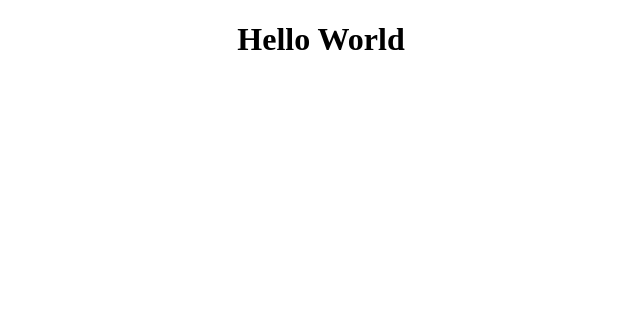
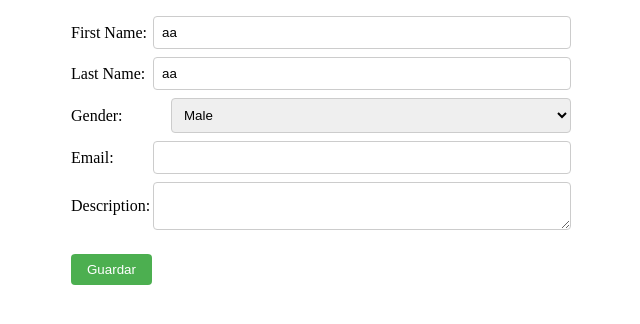
Before and after one commit to enriqueyt/user-management, a React (Create React App) app in the folder packages/frontend/: page / in a window 1280 px wide. Shown: the top 324 px of the page, without its empty margins (319-959 px from the left). Built offline with nearby package versions, Linux system fonts and the light colour scheme.

Commit message:
User Form Create

```diff
--- /dev/null
+++ b/packages/frontend/src/components/User/form.css
@@ -0,0 +1,34 @@
+form {
+    display: flex; /* Make the form a flex container */
+    flex-wrap: wrap; /* Allow elements to wrap if needed */
+    margin: 1rem auto; /* Add some margin for better spacing */
+    width: 500px; /* Adjust width as needed */
+  }
+
+  label {
+    display: flex;
+    align-items: center; /* Align labels vertically */
+    justify-content: space-between;
+    margin-bottom: 0.5rem; /* Add some space between labels */
+    width: 100%; /* Set label width to half the form width */
+  }
+
+  input,
+  textarea,
+  select {
+    width: 80%; /* Set input and textarea width to fill the right column */
+    padding: 0.5rem;
+    border: 1px solid #ccc;
+    border-radius: 4px; /* Add a slight border radius */
+  }
+
+  button {
+    width: fit-content; /* Adjust button width as needed */
+    margin-top: 1rem; /* Add some space above the button */
+    padding: 0.5rem 1rem;
+    border: none;
+    border-radius: 4px;
+    background-color: #4CAF50; /* Green button color */
+    color: white;
+    cursor: pointer;
+  }
--- /dev/null
+++ b/packages/frontend/src/components/User/form.tsx
@@ -0,0 +1,89 @@
+import React, { useState } from 'react';
+import { User, Gender } from '../../entities/User'; // Asegúrate de que tu interfaz User esté en este archivo
+import './form.css'
+
+interface UserFormProps {
+    user?: User; // Si se proporciona un usuario, se está editando
+    onSubmit: (user: User) => void; // Callback para enviar los datos del formulario
+}
+
+const UserForm: React.FC<UserFormProps> = ({ user, onSubmit }) => {
+
+    const [firstName, setFirstName] = useState(user?.firstName || '');
+    const [lastName, setLastName] = useState(user?.lastName || '');
+    const [email, setEmail] = useState(user?.email || '');
+    const [description, setDescription] = useState(user?.description || '');
+    const [gender, setGender] = useState<Gender>(Gender.Male);
+
+    const handleSubmit = (event: React.FormEvent) => {
+        const newUser: User = {
+            id: user?.id || Date.now().toString(), // Genera un ID único si es un nuevo usuario
+            firstName,
+            lastName,
+            gender,
+            email,
+            description
+        };
+        onSubmit(newUser);
+    };
+
+    const descriptionChange = (event: React.ChangeEvent<HTMLTextAreaElement>) => {
+        const { value } = event.target;
+        if (value.length <= 200) {
+            setDescription(value);
+        } else {
+            event.preventDefault();
+        }
+    };
+
+    return (
+        <form>
+            <label>
+                First Name:
+                <input
+                    type="text"
+                    value={firstName}
+                    onChange={(e) => setFirstName(e.target.value)}
+                    required
+                />
+            </label>
+            <label>
+                Last Name:
+                <input
+                    type="text"
+                    value={lastName}
+                    onChange={(e) => setLastName(e.target.value)}
+                    required
+                />
+            </label>
+            <label>
+                Gender:
+                <select value={gender} onChange={(e) => setGender(e.target.value as Gender)}>
+                    <option value={Gender.Male}>Male</option>
+                    <option value={Gender.Female}>Female</option>
+                </select>
+            </label>
+            <label>
+                Email:
+                <input
+                    type="email"
+                    value={email}
+                    onChange={(e) => setEmail(e.target.value)}
+                    required
+                />
+            </label>
+            <label>
+                Description:
+                <textarea
+                    value={description}
+                    onChange={descriptionChange}
+                    maxLength={200}
+                    required
+                />
+            </label>
+            <button type="button" onClick={handleSubmit}>Guardar</button>
+        </form>
+    );
+};
+
+export default UserForm;
--- a/packages/frontend/src/entities/User.ts
+++ b/packages/frontend/src/entities/User.ts
@@ -1,8 +1,22 @@
+export enum Gender {
+    Male = 'male',
+    Female = 'female'
+}
 
 export interface User {
     id: string;
     firstName: string;
     lastName: string;
+    gender: Gender;
     email: string;
     description: string;
 }
+
+export const defaultUser: User = {
+    id: '',
+    firstName: 'aa',
+    lastName: 'aa',
+    gender: Gender.Female,
+    email: '',
+    description: ''
+}
--- a/packages/frontend/src/pages/App/App.tsx
+++ b/packages/frontend/src/pages/App/App.tsx
@@ -1,10 +1,11 @@
 import React from 'react';
 import './App.css';
+import UserIndex from '../Users/';
 
 function App() {
   return (
     <div className="App">
-      <h1>Hello World</h1>
+       <UserIndex />
     </div>
   );
 }
--- /dev/null
+++ b/packages/frontend/src/pages/Users/index.tsx
@@ -0,0 +1,28 @@
+import UserForm from '../../components/User/form';
+import UserList from '../../components/User/list';
+import { defaultUser, User } from '../../entities/User';
+import { useSelector, useDispatch } from 'react-redux';
+import { addUser, deleteUser } from '../../redux/userSlice';
+import { RootState } from '../../redux/store';
+import { useState } from 'react';
+
+
+const UserIndex = () => {
+  const users = useSelector((state: RootState) => state.users.users);
+
+  const [user, setUser] = useState(defaultUser);
+
+  const dispatch = useDispatch();
+
+  const handleUserSubmit = (user: User) => {
+    dispatch(addUser(user));
+  };
+
+  return (
+    <div>
+      <UserForm onSubmit={handleUserSubmit}  user={user}/>
+    </div>
+  );
+};
+
+export default UserIndex
```
